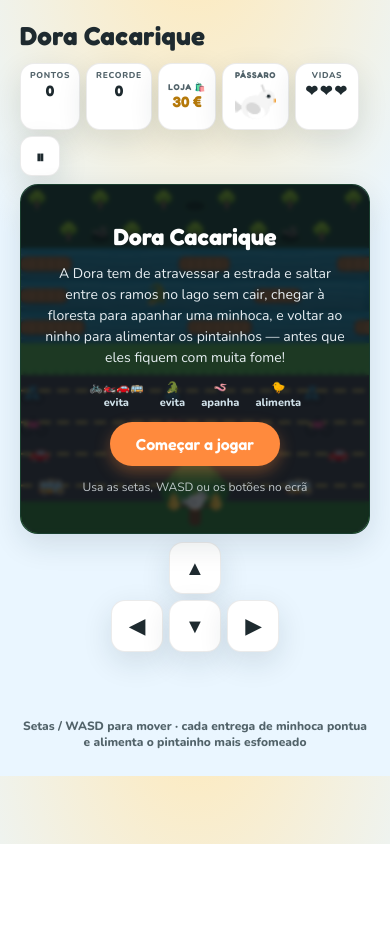
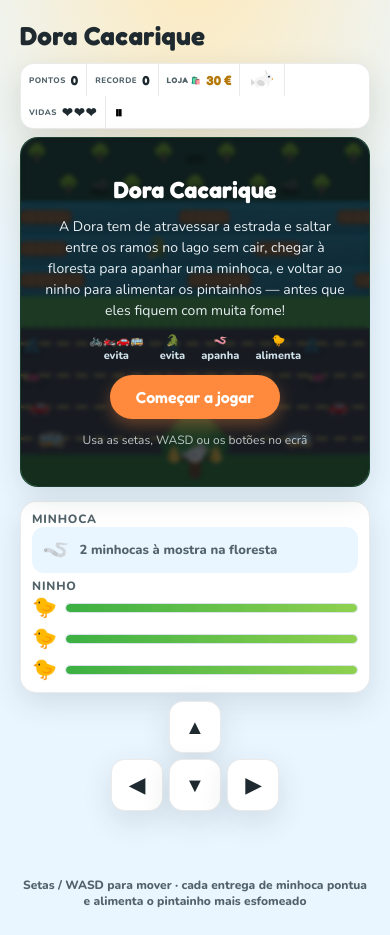
Before and after one commit to Luizeduardompf/dora-cacarique, a plain HTML site: page index.html in a window 390 px wide. Before the commit the page ends 844 px from the top, so only its background shows below. Drawn offline with nearby package versions, Linux system fonts and the light colour scheme.

Commit message:
Redesign header stats as one compact pill bar for mobile
Five separate boxed stat cards took too much vertical space,
especially stacked on phones. Collapse them into a single bordered
bar with inline icon+value segments, keep the worm/nest side panel
visible but compact instead of hiding it outright, and fold its pause
button into a small icon button in the stats bar on mobile.

Co-Authored-By: Claude Sonnet 5 <noreply@anthropic.com>

```diff
--- a/index.html
+++ b/index.html
@@ -83,16 +83,31 @@
   .stat .label{ font-size: 10px; text-transform: uppercase; letter-spacing: .08em; color: var(--ink-dim); font-weight: 800; }
   .stat .value{ font-family:"Fredoka",sans-serif; font-size: 20px; font-weight:700; font-variant-numeric: tabular-nums; }
   .stat.money .value{ color: #B5790A; }
-  .stat.money{ cursor: pointer; transition: box-shadow .15s, transform .15s; }
-  .stat.money:hover{ box-shadow: 0 10px 24px rgba(255,201,77,.4); }
-  .stat.money:active{ transform: translateY(1px); }
-  .stat.birdbtn{ cursor: pointer; transition: box-shadow .15s, transform .15s; padding: 6px 12px; }
-  .stat.birdbtn:hover{ box-shadow: 0 10px 24px rgba(79,168,216,.4); }
-  .stat.birdbtn:active{ transform: translateY(1px); }
-  .bird-preview{ display:block; margin: 2px auto 0; }
   .hearts{ font-size: 18px; letter-spacing: 2px; }
 
-  .mobile-pause{ display:none; }
+  /* compact pill bar used for the persistent header stats */
+  .statbar{
+    display:flex; align-items:stretch; flex-wrap:wrap; gap:0;
+    background: var(--panel); border: 1px solid var(--card-border); border-radius: 14px;
+    box-shadow: var(--shadow); overflow:hidden;
+  }
+  .statbar > *{
+    display:flex; flex-direction:row; align-items:center; gap:5px;
+    padding: 7px 11px; min-width:0;
+    background:none; border:none; box-shadow:none; border-radius:0;
+    border-right: 1px solid var(--card-border); text-align:left;
+  }
+  .statbar > *:last-child{ border-right:none; }
+  .statbar .label{ font-size: 9px; text-transform:uppercase; letter-spacing:.06em; color:var(--ink-dim); font-weight:800; }
+  .statbar .value{ font-size: 15px; }
+  .statbar .hearts{ font-size: 15px; letter-spacing:1px; }
+  .statbar .stat.money{ cursor:pointer; }
+  .statbar .stat.money:active{ background: var(--bg); }
+  .statbar .stat.birdbtn{ cursor:pointer; padding: 5px 11px; }
+  .statbar .stat.birdbtn:active{ background: var(--bg); }
+  .statbar .stat.birdbtn .label{ display:none; }
+  .statbar #birdPreview{ width:22px; height:22px; display:block; }
+  .mobile-pause{ display:none; font-size:16px; }
 
   .shop-money{ font-family:"Fredoka",sans-serif; font-size: 28px; font-weight:700; color: #FFD166; }
   .shop-list{ width:100%; max-width: 380px; max-height: min(55vh, 320px); overflow-y: auto; display:flex; flex-direction:column; gap:8px; text-align:left; }
@@ -187,23 +202,27 @@
   @media (max-width: 640px){
     .board-wrap{ flex-direction: column; align-items: stretch; }
     .stage{ width: 100%; flex-basis: auto; }
-    .side-panel{ display: none; }
+    .side-panel{ width: 100%; flex-basis: auto; padding: 9px 11px; gap: 5px; }
+    .side-panel h3{ font-size: 10px; }
+    .worm-status{ padding: 5px 8px; font-size: 11.5px; gap: 6px; }
+    .worm-status .ic{ font-size: 16px; }
+    .chick-row{ gap: 6px; }
+    .chick-row .ic{ font-size: 15px; }
+    .chick-row .bar{ height: 7px; }
+    #chickList{ gap: 4px !important; }
+    .side-panel > div:last-child{ display: none; }
     .mobile-pause{
       display:flex; align-items:center; justify-content:center;
-      width: 40px; height: 40px; padding: 0; border-radius: 12px;
-      background: var(--panel); border: 1px solid var(--card-border);
-      box-shadow: var(--shadow); font-size: 17px; color: var(--ink);
+      width: auto; min-width: 0;
     }
-    .mobile-pause:active{ transform: translateY(1px); }
-    .icon-btn{ padding: 7px 14px; font-size: 12px; }
+    .mobile-pause:active{ background: var(--bg); }
     .controls{ gap: 14px; }
     body{ padding: 12px 12px 18px; }
     .app{ gap: 8px; }
     .subtitle{ display: none; }
-    .stats{ gap: 6px; }
-    .stat{ padding: 5px 9px; min-width: 0; }
-    .stat .label{ font-size: 8.5px; }
-    .stat .value{ font-size: 15px; }
+    .statbar .label{ font-size: 8px; }
+    .statbar .value{ font-size: 13px; }
+    .statbar > *{ padding: 6px 8px; }
     footer.hint{ font-size: 10.5px; }
   }
   .side-panel h3{ margin:0; font-size: 12px; text-transform: uppercase; letter-spacing: .07em; color: var(--ink-dim); font-weight:800; }
@@ -257,7 +276,7 @@
       <h1>Dora Cacarique</h1>
       <p class="subtitle">Atravessa a rua e o lago, busca minhocas, alimenta os pintainhos.</p>
     </div>
-    <div class="stats">
+    <div class="stats statbar">
       <div class="stat"><div class="label">Pontos</div><div class="value" id="scoreVal">0</div></div>
       <div class="stat"><div class="label">Recorde</div><div class="value" id="bestVal">0</div></div>
       <button type="button" class="stat money" id="moneyBtn" title="Abrir a loja"><div class="label">Loja 🛍️</div><div class="value" id="moneyVal">0 €</div></button>
```
